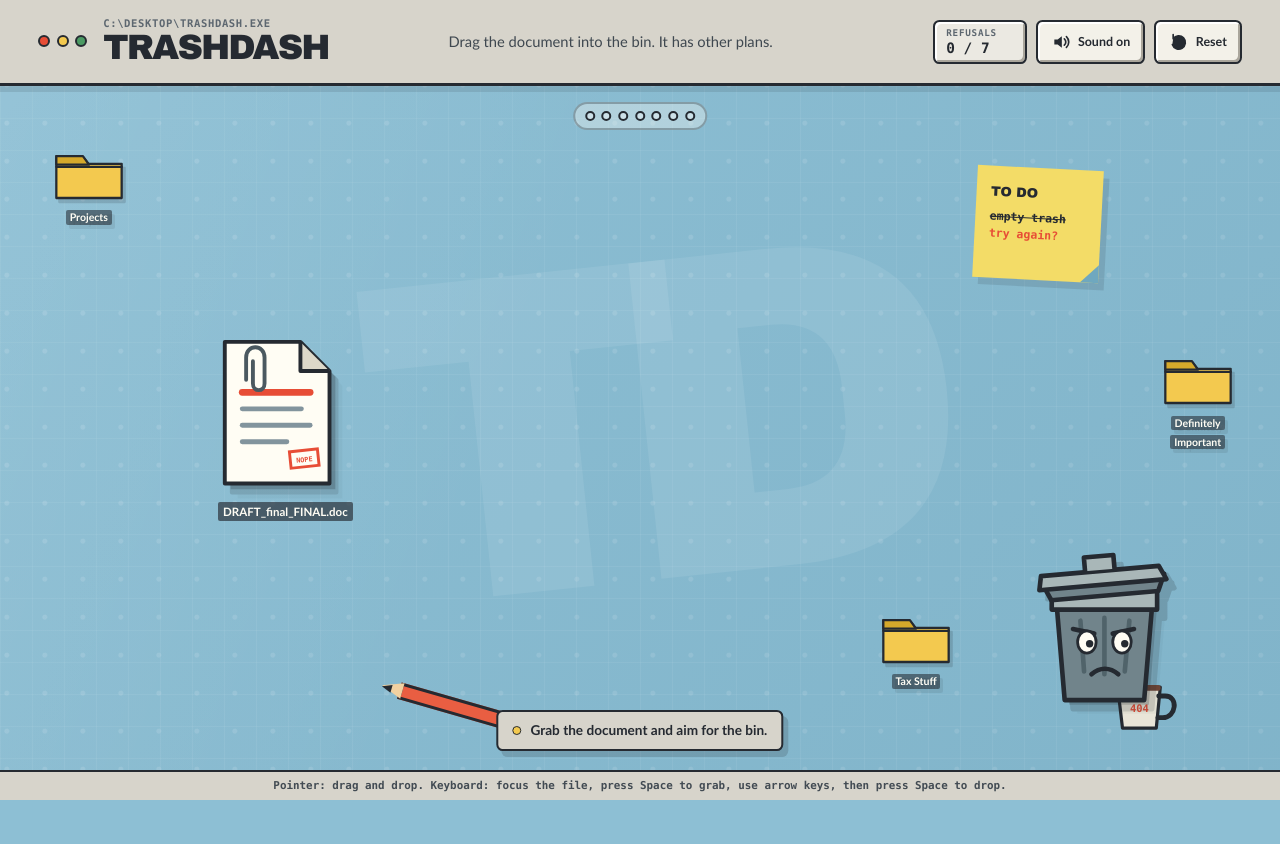
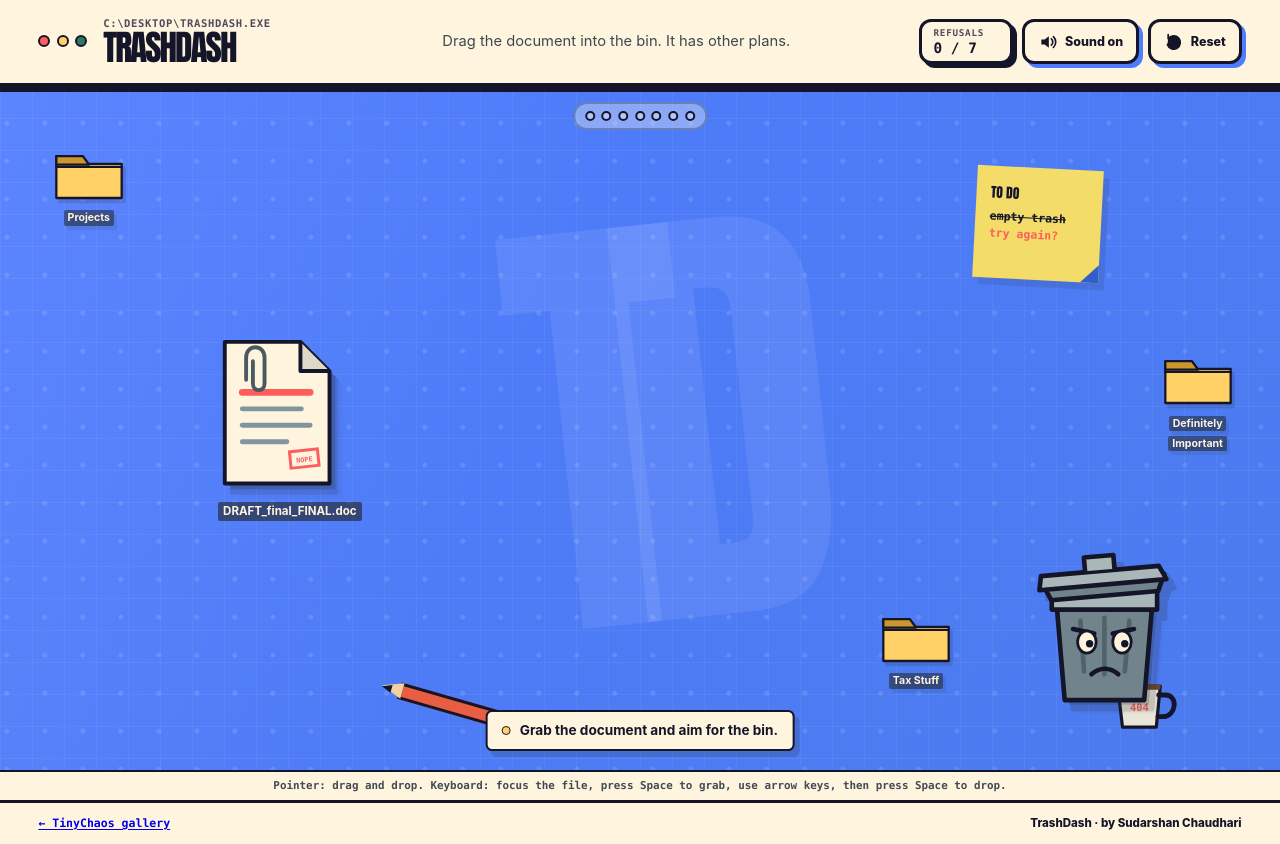
Before and after one commit to SUDARSHANCHAUDHARI/TrashDash, a website: page index.html in a window 1280 px wide. Before the commit the page ends 800 px from the top, so only its background shows below. Drawn offline with Linux system fonts and the light colour scheme.

Commit message:
fix: align shared TinyChaos UI

```diff
--- a/index.html
+++ b/index.html
@@ -7,7 +7,7 @@
       name="description"
       content="TrashDash is a tiny drag-and-drop game about one very stubborn trash bin."
     />
-    <meta name="theme-color" content="#8dbfd4" />
+    <meta name="theme-color" content="#4f7cff" />
     <title>TrashDash — A stubborn little trash bin</title>
     <link rel="icon" href="favicon.svg" type="image/svg+xml" />
     <link rel="stylesheet" href="styles.css" />
@@ -206,6 +206,11 @@
       </main>
     </div>
 
+    <footer class="tinychaos-credit">
+      <a href="../TinyChaos/">← TinyChaos gallery</a>
+      <span>TrashDash · by Sudarshan Chaudhari</span>
+    </footer>
+
     <noscript>
       <p class="noscript-message">TrashDash needs JavaScript enabled so the bin can misbehave.</p>
     </noscript>
--- a/styles.css
+++ b/styles.css
@@ -1,19 +1,24 @@
 :root {
-  --wallpaper: #8dbfd4;
-  --wallpaper-deep: #6fa8bf;
-  --chrome: #d7d4cb;
-  --paper: #fffdf4;
-  --ink: #252a31;
-  --muted-ink: #5d6770;
-  --danger: #e74d36;
-  --folder: #f3c94f;
-  --folder-dark: #d6a92b;
-  --success: #4b9a63;
+  --ink: #15152a;
+  --paper: #fff5df;
+  --coral: #ff5d5d;
+  --blue: #4f7cff;
+  --butter: #ffd166;
+  --mint: #58d6a9;
+  --lilac: #b695ff;
+  --wallpaper: var(--blue);
+  --wallpaper-deep: #315eca;
+  --chrome: var(--paper);
+  --muted-ink: #4f4b5d;
+  --danger: var(--coral);
+  --folder: var(--butter);
+  --folder-dark: #c9972e;
+  --success: #2d795d;
   --bin: #71848b;
   --bin-light: #a9b7b8;
-  --shadow: rgba(37, 42, 49, 0.22);
-  --display-font: "Arial Black", Impact, Haettenschweiler, sans-serif;
-  --body-font: "Avenir Next", "Trebuchet MS", Verdana, sans-serif;
+  --shadow: rgb(21 21 42 / 22%);
+  --display-font: Impact, Haettenschweiler, "Arial Narrow Bold", "Franklin Gothic Condensed", sans-serif;
+  --body-font: Inter, ui-rounded, "SF Pro Rounded", "Segoe UI", sans-serif;
   --utility-font: "SFMono-Regular", Consolas, "Liberation Mono", monospace;
   color-scheme: light;
 }
@@ -23,16 +28,16 @@
 }
 
 html {
-  min-width: 320px;
+  min-width: 0;
   background: var(--wallpaper);
 }
 
 body {
-  min-width: 320px;
+  min-width: 0;
   min-height: 100vh;
   min-height: 100svh;
   margin: 0;
-  overflow-x: hidden;
+  overflow-x: clip;
   color: var(--ink);
   background: var(--wallpaper);
   font-family: var(--body-font);
@@ -88,7 +93,7 @@ button {
   padding: 0.7rem clamp(1rem, 3vw, 2.5rem);
   border-bottom: 3px solid var(--ink);
   background: var(--chrome);
-  box-shadow: 0 6px 0 rgba(37, 42, 49, 0.12);
+  box-shadow: 0 6px 0 var(--ink);
 }
 
 .window-brand {
@@ -154,10 +159,10 @@ h1 {
   align-content: center;
   min-width: 94px;
   padding: 0.4rem 0.7rem;
-  border: 2px solid var(--ink);
-  border-radius: 0.4rem;
-  background: #ebe9e2;
-  box-shadow: inset 2px 2px 0 #fff, inset -2px -2px 0 #aaa69c;
+  border: 3px solid var(--ink);
+  border-radius: 0.75rem;
+  background: var(--paper);
+  box-shadow: 4px 4px 0 var(--ink);
 }
 
 .attempt-counter span {
@@ -181,10 +186,10 @@ h1 {
   gap: 0.45rem;
   min-height: 44px;
   padding: 0.55rem 0.8rem;
-  border: 2px solid var(--ink);
-  border-radius: 0.4rem;
-  background: #f3f1e9;
-  box-shadow: inset 2px 2px 0 #fff, inset -2px -2px 0 #aaa69c;
+  border: 3px solid var(--ink);
+  border-radius: 0.75rem;
+  background: var(--paper);
+  box-shadow: 4px 4px 0 var(--blue);
   font-size: 0.78rem;
   font-weight: 800;
   cursor: pointer;
@@ -193,14 +198,14 @@ h1 {
 .icon-button:hover,
 .reset-button:hover,
 .victory-card button:hover {
-  background: #fffdf4;
+  background: var(--butter);
   transform: translateY(-1px);
 }
 
 .icon-button:active,
 .reset-button:active,
 .victory-card button:active {
-  box-shadow: inset 2px 2px 0 #aaa69c, inset -2px -2px 0 #fff;
+  box-shadow: 1px 1px 0 var(--ink);
   transform: translateY(1px);
 }
 
@@ -237,10 +242,10 @@ h1 {
 }
 
 button:focus-visible,
-.game-stage:focus-visible {
-  outline: 4px solid var(--paper);
-  outline-offset: 3px;
-  box-shadow: 0 0 0 6px var(--ink);
+.game-stage:focus-visible,
+a:focus-visible {
+  outline: 4px solid var(--blue);
+  outline-offset: 4px;
 }
 
 .desktop-content {
@@ -977,6 +982,24 @@ button:focus-visible,
   text-align: center;
 }
 
+.tinychaos-credit {
+  display: flex;
+  align-items: center;
+  justify-content: space-between;
+  gap: 0.75rem 1.25rem;
+  padding: 0.8rem clamp(0.75rem, 3vw, 2.5rem);
+  border-top: 3px solid var(--ink);
+  color: var(--ink);
+  background: var(--paper);
+  font: 800 0.72rem / 1.35 var(--body-font);
+}
+
+.tinychaos-credit a {
+  font-family: var(--utility-font);
+  font-weight: 900;
+  text-underline-offset: 0.2em;
+}
+
 .noscript-message {
   position: fixed;
   z-index: 200;
@@ -1148,6 +1171,11 @@ button:focus-visible,
   .keyboard-help {
     font-size: 0.58rem;
   }
+
+  .tinychaos-credit {
+    align-items: flex-start;
+    flex-direction: column;
+  }
 }
 
 @media (prefers-reduced-motion: reduce) {
```
